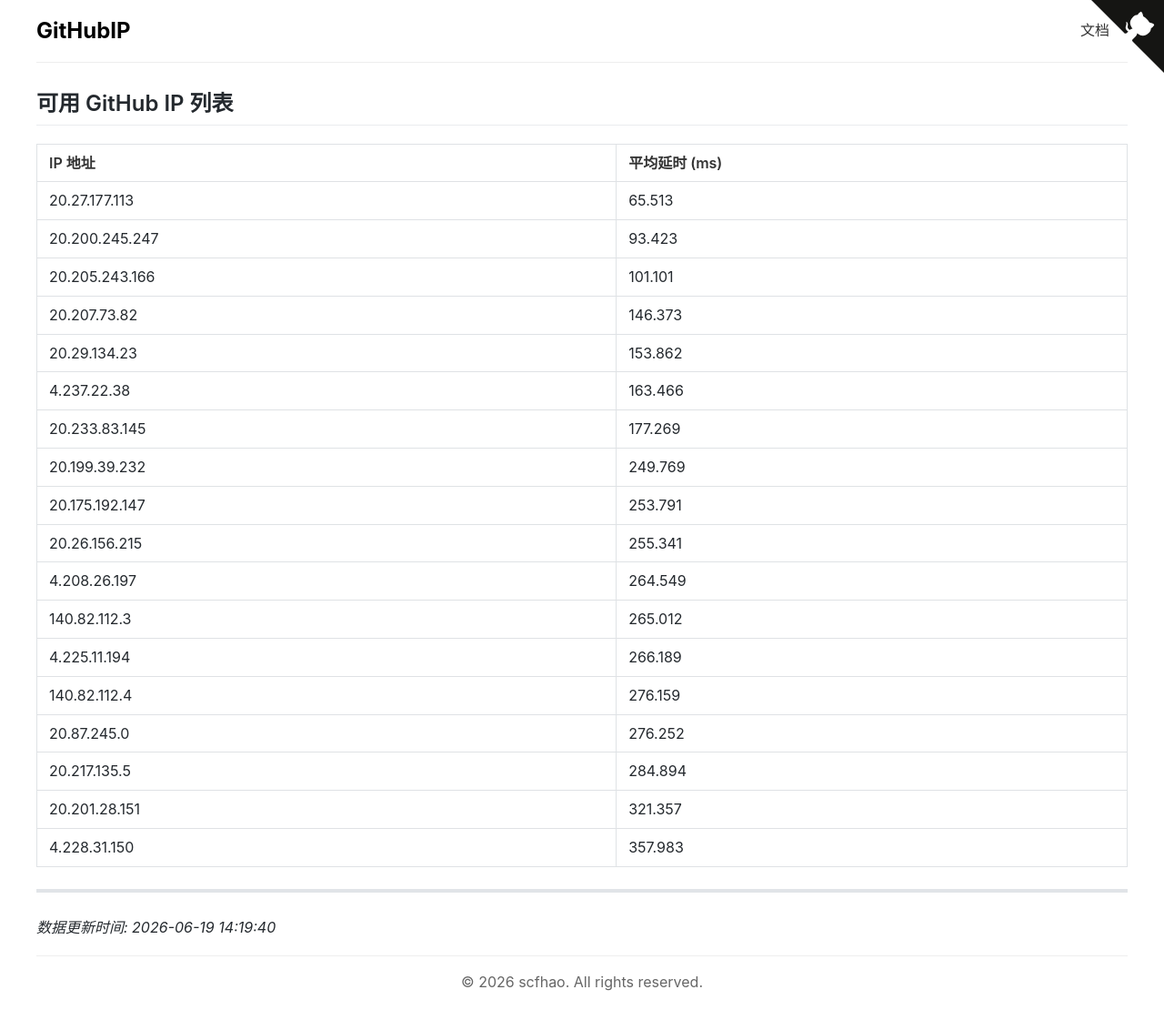
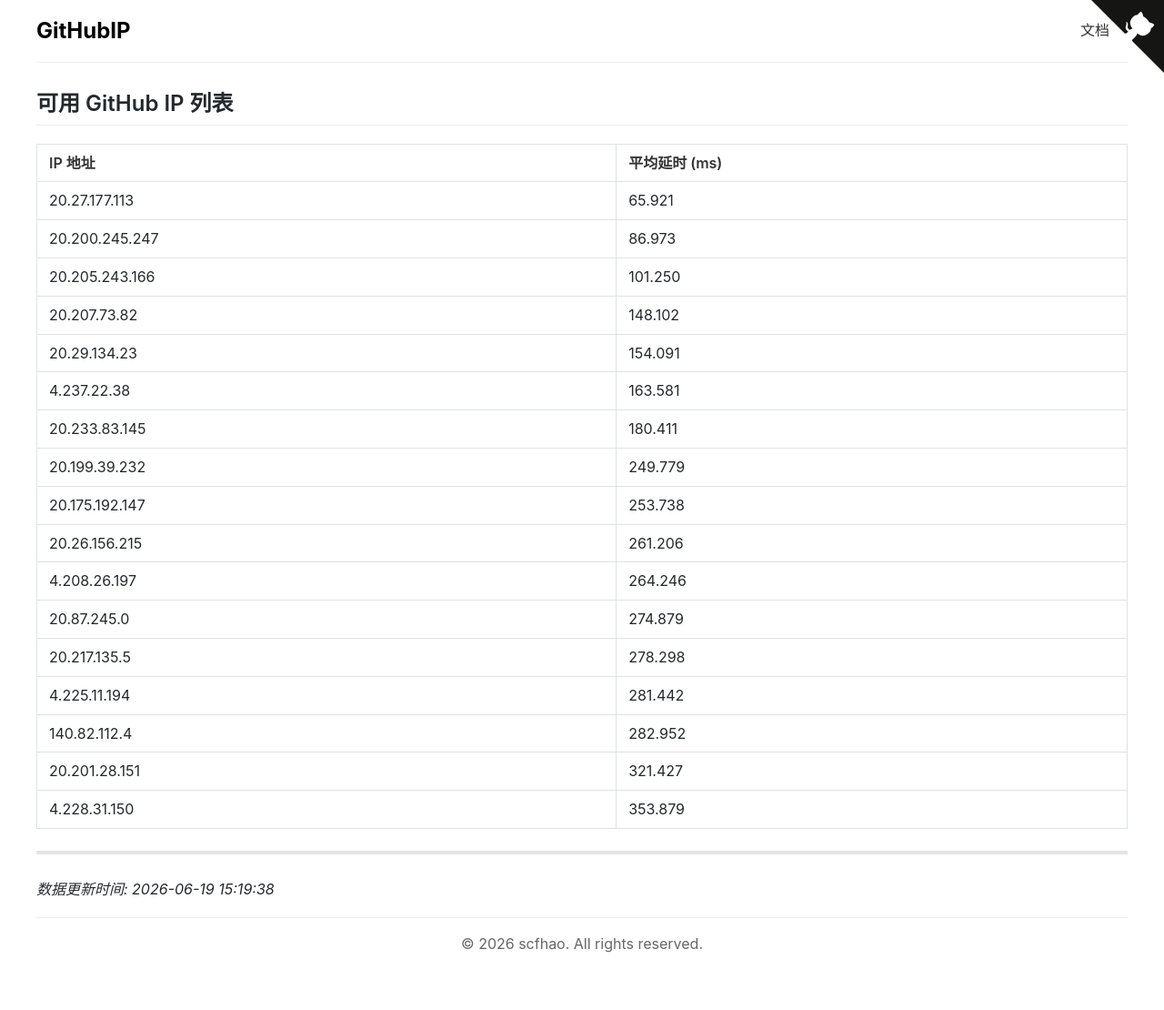
Before and after one commit to scfhao/GitHubIP, a Jekyll site: the page built from index.md, in a window 1280 px wide. Shown: the whole page at 91% size. Built offline with Jekyll 4.4.1, drawn with Linux system fonts in a browser that asks for light colours; after the commit the page ends 1068 px from its top, so only the background shows below that.

Commit message:
自动脚本执行 - 2026-06-19 15:19:38

```diff
--- a/index.md
+++ b/index.md
@@ -1,32 +1,31 @@
 ---
 layout: home
 title: GitHub IP 列表
-date: 2026-06-19 14:19:40
+date: 2026-06-19 15:19:38
 ---
 
 ## 可用 GitHub IP 列表
 
 | IP 地址 | 平均延时 (ms) |
 |---------|--------------|
-| 20.27.177.113 | 65.513 |
-| 20.200.245.247 | 93.423 |
-| 20.205.243.166 | 101.101 |
-| 20.207.73.82 | 146.373 |
-| 20.29.134.23 | 153.862 |
-| 4.237.22.38 | 163.466 |
-| 20.233.83.145 | 177.269 |
-| 20.199.39.232 | 249.769 |
-| 20.175.192.147 | 253.791 |
-| 20.26.156.215 | 255.341 |
-| 4.208.26.197 | 264.549 |
-| 140.82.112.3 | 265.012 |
-| 4.225.11.194 | 266.189 |
-| 140.82.112.4 | 276.159 |
-| 20.87.245.0 | 276.252 |
-| 20.217.135.5 | 284.894 |
-| 20.201.28.151 | 321.357 |
-| 4.228.31.150 | 357.983 |
+| 20.27.177.113 | 65.921 |
+| 20.200.245.247 | 86.973 |
+| 20.205.243.166 | 101.250 |
+| 20.207.73.82 | 148.102 |
+| 20.29.134.23 | 154.091 |
+| 4.237.22.38 | 163.581 |
+| 20.233.83.145 | 180.411 |
+| 20.199.39.232 | 249.779 |
+| 20.175.192.147 | 253.738 |
+| 20.26.156.215 | 261.206 |
+| 4.208.26.197 | 264.246 |
+| 20.87.245.0 | 274.879 |
+| 20.217.135.5 | 278.298 |
+| 4.225.11.194 | 281.442 |
+| 140.82.112.4 | 282.952 |
+| 20.201.28.151 | 321.427 |
+| 4.228.31.150 | 353.879 |
 
 ---
 
-*数据更新时间: 2026-06-19 14:19:40*
+*数据更新时间: 2026-06-19 15:19:38*
```
